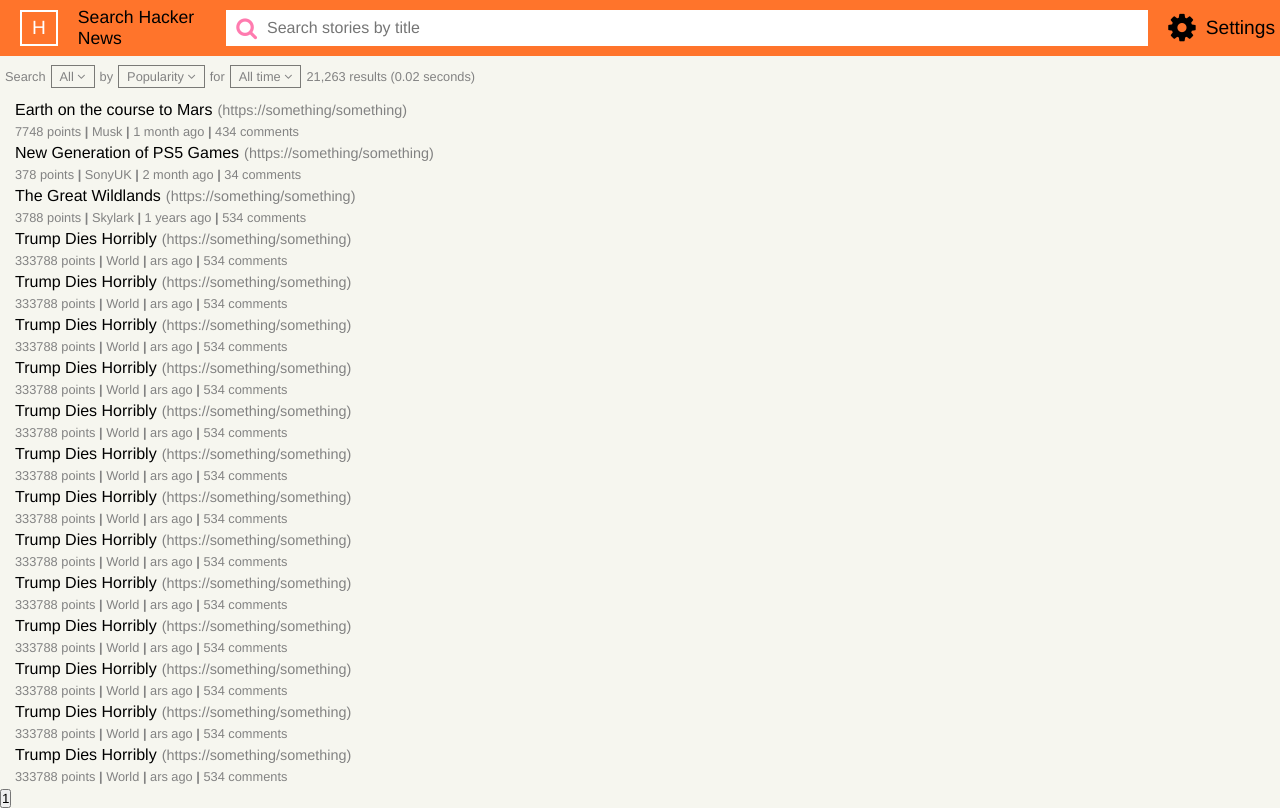
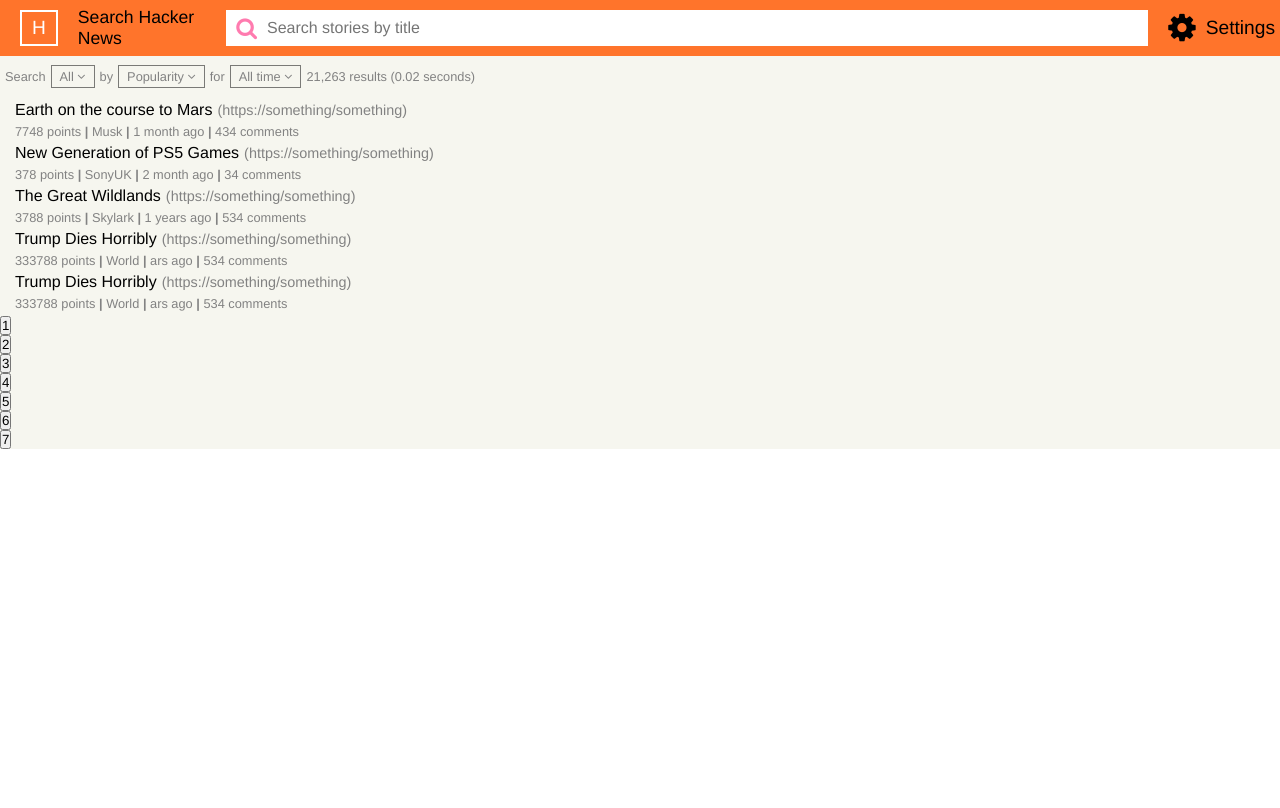
Before and after one commit to HamedPour/react-hacker-news, a React (Create React App) app: page / in a window 1280 px wide. Built offline with nearby package versions, Linux system fonts and the light colour scheme.

Commit message:
Limited stories shown per page

```diff
--- a/src/App.js
+++ b/src/App.js
@@ -9,6 +9,7 @@
   const [loadingStories, setLoadingStories] = useState(false);
   const [totalStories] = useState(10);
   const [storiesPerPage] = useState(5);
+  const [currentPage, setCurrentPage] = useState(1);
 
   useEffect(() => {
     /**
@@ -24,6 +25,11 @@
     fetchDbData();
   }, []);
 
+  // limit the amount of stories displayed on each page
+  const lastStoryIndex = currentPage * storiesPerPage;
+  const firstStoryIndex = lastStoryIndex - storiesPerPage;
+  const currentPageStories = stories.slice(firstStoryIndex, lastStoryIndex);
+
   return (
     <div className="App">
       <header className="App-header">
@@ -31,11 +37,14 @@
         <SearchFilterBar />
       </header>
       <main>
-        {stories.map((story, index) => {
+        {currentPageStories.map((story, index) => {
           return <Story key={index} loading={loadingStories} story={story} />;
         })}
       </main>
-      <Pagination totalStories={totalStories} storiesPerPage={storiesPerPage} />
+      <Pagination
+        totalStories={stories.length}
+        storiesPerPage={storiesPerPage}
+      />
     </div>
   );
 }
--- a/src/components/Pagination/Pagination.js
+++ b/src/components/Pagination/Pagination.js
@@ -9,6 +9,9 @@
   for (let i = 1; i < Math.ceil(totalStories / storiesPerPage); i++) {
     pageNumber.push(i);
   }
+
+  // !!!!!!!!!!!!!!!!!!!!!!!!!!!!!!!!!!!!!!!!!!!
+  // Figure out how to only show storiesPerPage in stories and on the screen
 
   return (
     <nav>
--- a/src/services/mockDB.json
+++ b/src/services/mockDB.json
@@ -151,13 +151,223 @@
       "commentSectionURL": "https://news.ycombinator.com/item?id=16582136"
     },
     {
-      "mainTitle": "Trump Dies Horribly",
+      "mainTitle": "Clean Fusion Saves Earth",
       "articleURL": "https://something/something",
-      "points": "333788",
-      "author": "World",
+      "points": "9993388",
+      "author": "Future",
       "authorURL": "https://authors/author",
-      "date": "ars ago",
-      "commentCounts": "534",
+      "date": "20 days ago",
+      "commentCounts": "1534",
+      "commentSectionURL": "https://news.ycombinator.com/item?id=16582136"
+    },
+    {
+      "mainTitle": "Clean Fusion Saves Earth",
+      "articleURL": "https://something/something",
+      "points": "9993388",
+      "author": "Future",
+      "authorURL": "https://authors/author",
+      "date": "20 days ago",
+      "commentCounts": "1534",
+      "commentSectionURL": "https://news.ycombinator.com/item?id=16582136"
+    },
+    {
+      "mainTitle": "Clean Fusion Saves Earth",
+      "articleURL": "https://something/something",
+      "points": "9993388",
+      "author": "Future",
+      "authorURL": "https://authors/author",
+      "date": "20 days ago",
+      "commentCounts": "1534",
+      "commentSectionURL": "https://news.ycombinator.com/item?id=16582136"
+    },
+    {
+      "mainTitle": "Clean Fusion Saves Earth",
+      "articleURL": "https://something/something",
+      "points": "9993388",
+      "author": "Future",
+      "authorURL": "https://authors/author",
+      "date": "20 days ago",
+      "commentCounts": "1534",
+      "commentSectionURL": "https://news.ycombinator.com/item?id=16582136"
+    },
+    {
+      "mainTitle": "Clean Fusion Saves Earth",
+      "articleURL": "https://something/something",
+      "points": "9993388",
+      "author": "Future",
+      "authorURL": "https://authors/author",
+      "date": "20 days ago",
+      "commentCounts": "1534",
+      "commentSectionURL": "https://news.ycombinator.com/item?id=16582136"
+    },
+    {
+      "mainTitle": "Clean Fusion Saves Earth",
+      "articleURL": "https://something/something",
+      "points": "9993388",
+      "author": "Future",
+      "authorURL": "https://authors/author",
+      "date": "20 days ago",
+      "commentCounts": "1534",
+      "commentSectionURL": "https://news.ycombinator.com/item?id=16582136"
+    },
+    {
+      "mainTitle": "Clean Fusion Saves Earth",
+      "articleURL": "https://something/something",
+      "points": "9993388",
+      "author": "Future",
+      "authorURL": "https://authors/author",
+      "date": "20 days ago",
+      "commentCounts": "1534",
+      "commentSectionURL": "https://news.ycombinator.com/item?id=16582136"
+    },
+    {
+      "mainTitle": "Clean Fusion Saves Earth",
+      "articleURL": "https://something/something",
+      "points": "9993388",
+      "author": "Future",
+      "authorURL": "https://authors/author",
+      "date": "20 days ago",
+      "commentCounts": "1534",
+      "commentSectionURL": "https://news.ycombinator.com/item?id=16582136"
+    },
+    {
+      "mainTitle": "Clean Fusion Saves Earth",
+      "articleURL": "https://something/something",
+      "points": "9993388",
+      "author": "Future",
+      "authorURL": "https://authors/author",
+      "date": "20 days ago",
+      "commentCounts": "1534",
+      "commentSectionURL": "https://news.ycombinator.com/item?id=16582136"
+    },
+    {
+      "mainTitle": "Clean Fusion Saves Earth",
+      "articleURL": "https://something/something",
+      "points": "9993388",
+      "author": "Future",
+      "authorURL": "https://authors/author",
+      "date": "20 days ago",
+      "commentCounts": "1534",
+      "commentSectionURL": "https://news.ycombinator.com/item?id=16582136"
+    },
+    {
+      "mainTitle": "Clean Fusion Saves Earth",
+      "articleURL": "https://something/something",
+      "points": "9993388",
+      "author": "Future",
+      "authorURL": "https://authors/author",
+      "date": "20 days ago",
+      "commentCounts": "1534",
+      "commentSectionURL": "https://news.ycombinator.com/item?id=16582136"
+    },
+    {
+      "mainTitle": "Clean Fusion Saves Earth",
+      "articleURL": "https://something/something",
+      "points": "9993388",
+      "author": "Future",
+      "authorURL": "https://authors/author",
+      "date": "20 days ago",
+      "commentCounts": "1534",
+      "commentSectionURL": "https://news.ycombinator.com/item?id=16582136"
+    },
+    {
+      "mainTitle": "Clean Fusion Saves Earth",
+      "articleURL": "https://something/something",
+      "points": "9993388",
+      "author": "Future",
+      "authorURL": "https://authors/author",
+      "date": "20 days ago",
+      "commentCounts": "1534",
+      "commentSectionURL": "https://news.ycombinator.com/item?id=16582136"
+    },
+    {
+      "mainTitle": "Clean Fusion Saves Earth",
+      "articleURL": "https://something/something",
+      "points": "9993388",
+      "author": "Future",
+      "authorURL": "https://authors/author",
+      "date": "20 days ago",
+      "commentCounts": "1534",
+      "commentSectionURL": "https://news.ycombinator.com/item?id=16582136"
+    },
+    {
+      "mainTitle": "Clean Fusion Saves Earth",
+      "articleURL": "https://something/something",
+      "points": "9993388",
+      "author": "Future",
+      "authorURL": "https://authors/author",
+      "date": "20 days ago",
+      "commentCounts": "1534",
+      "commentSectionURL": "https://news.ycombinator.com/item?id=16582136"
+    },
+    {
+      "mainTitle": "Clean Fusion Saves Earth",
+      "articleURL": "https://something/something",
+      "points": "9993388",
+      "author": "Future",
+      "authorURL": "https://authors/author",
+      "date": "20 days ago",
+      "commentCounts": "1534",
+      "commentSectionURL": "https://news.ycombinator.com/item?id=16582136"
+    },
+    {
+      "mainTitle": "Clean Fusion Saves Earth",
+      "articleURL": "https://something/something",
+      "points": "9993388",
+      "author": "Future",
+      "authorURL": "https://authors/author",
+      "date": "20 days ago",
+      "commentCounts": "1534",
+      "commentSectionURL": "https://news.ycombinator.com/item?id=16582136"
+    },
+    {
+      "mainTitle": "Clean Fusion Saves Earth",
+      "articleURL": "https://something/something",
+      "points": "9993388",
+      "author": "Future",
+      "authorURL": "https://authors/author",
+      "date": "20 days ago",
+      "commentCounts": "1534",
+      "commentSectionURL": "https://news.ycombinator.com/item?id=16582136"
+    },
+    {
+      "mainTitle": "Clean Fusion Saves Earth",
+      "articleURL": "https://something/something",
+      "points": "9993388",
+      "author": "Future",
+      "authorURL": "https://authors/author",
+      "date": "20 days ago",
+      "commentCounts": "1534",
+      "commentSectionURL": "https://news.ycombinator.com/item?id=16582136"
+    },
+    {
+      "mainTitle": "Clean Fusion Saves Earth",
+      "articleURL": "https://something/something",
+      "points": "9993388",
+      "author": "Future",
+      "authorURL": "https://authors/author",
+      "date": "20 days ago",
+      "commentCounts": "1534",
+      "commentSectionURL": "https://news.ycombinator.com/item?id=16582136"
+    },
+    {
+      "mainTitle": "Clean Fusion Saves Earth",
+      "articleURL": "https://something/something",
+      "points": "9993388",
+      "author": "Future",
+      "authorURL": "https://authors/author",
+      "date": "20 days ago",
+      "commentCounts": "1534",
+      "commentSectionURL": "https://news.ycombinator.com/item?id=16582136"
+    },
+    {
+      "mainTitle": "Clean Fusion Saves Earth",
+      "articleURL": "https://something/something",
+      "points": "9993388",
+      "author": "Future",
+      "authorURL": "https://authors/author",
+      "date": "20 days ago",
+      "commentCounts": "1534",
       "commentSectionURL": "https://news.ycombinator.com/item?id=16582136"
     }
   ]
```
